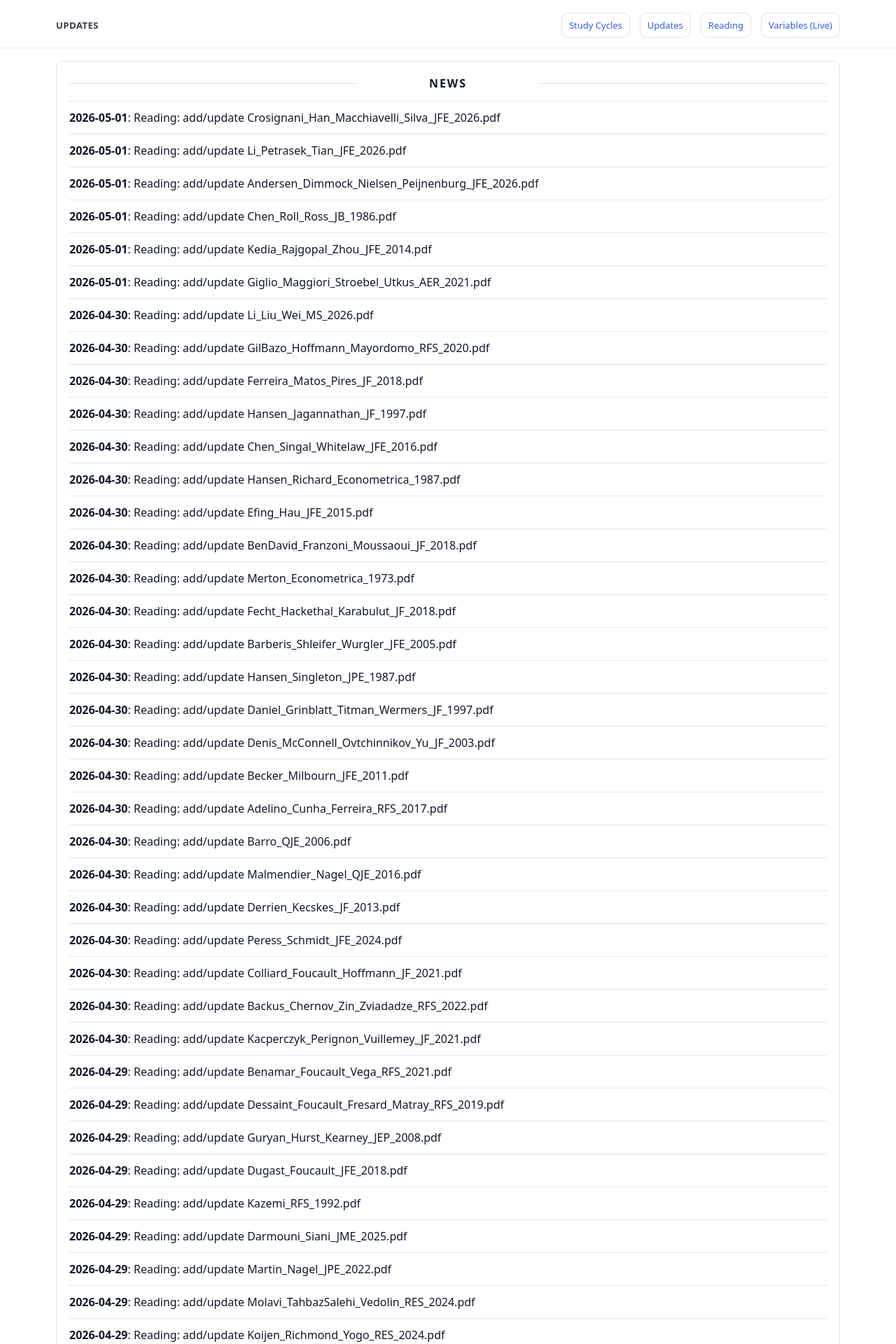
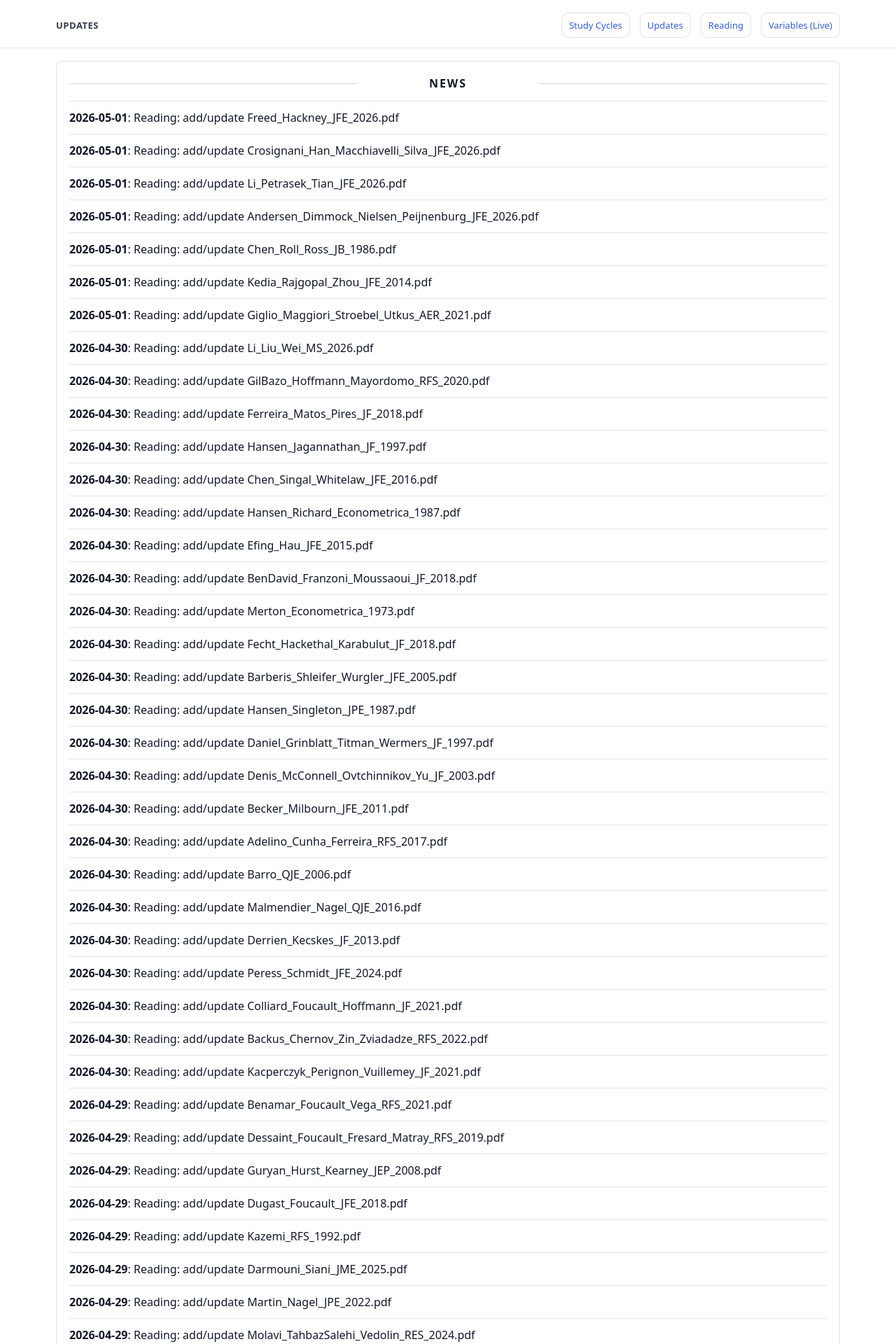
Before and after one commit to yaxinzn/study-archive, a Jekyll site: the page built from updates/index.md, in a window 1280 px wide. Shown: the top 1920 px of the page at 70% size. Built offline with Jekyll 4.4.1, drawn with Linux system fonts in a browser that asks for light colours; some of the changed text lies outside the part shown.

Commit message:
chore: update NEWS feed

```diff
--- a/_data/news.yml
+++ b/_data/news.yml
@@ -1,4 +1,7 @@
 # Auto-generated update history (sorted newest -> oldest). Do not edit manually.
+- ts: "1777630074"
+  date: "2026-05-01"
+  title: "Reading: add/update Freed_Hackney_JFE_2026.pdf"
 - ts: "1777629633"
   date: "2026-05-01"
   title: "Reading: add/update Crosignani_Han_Macchiavelli_Silva_JFE_2026.pdf"
```
